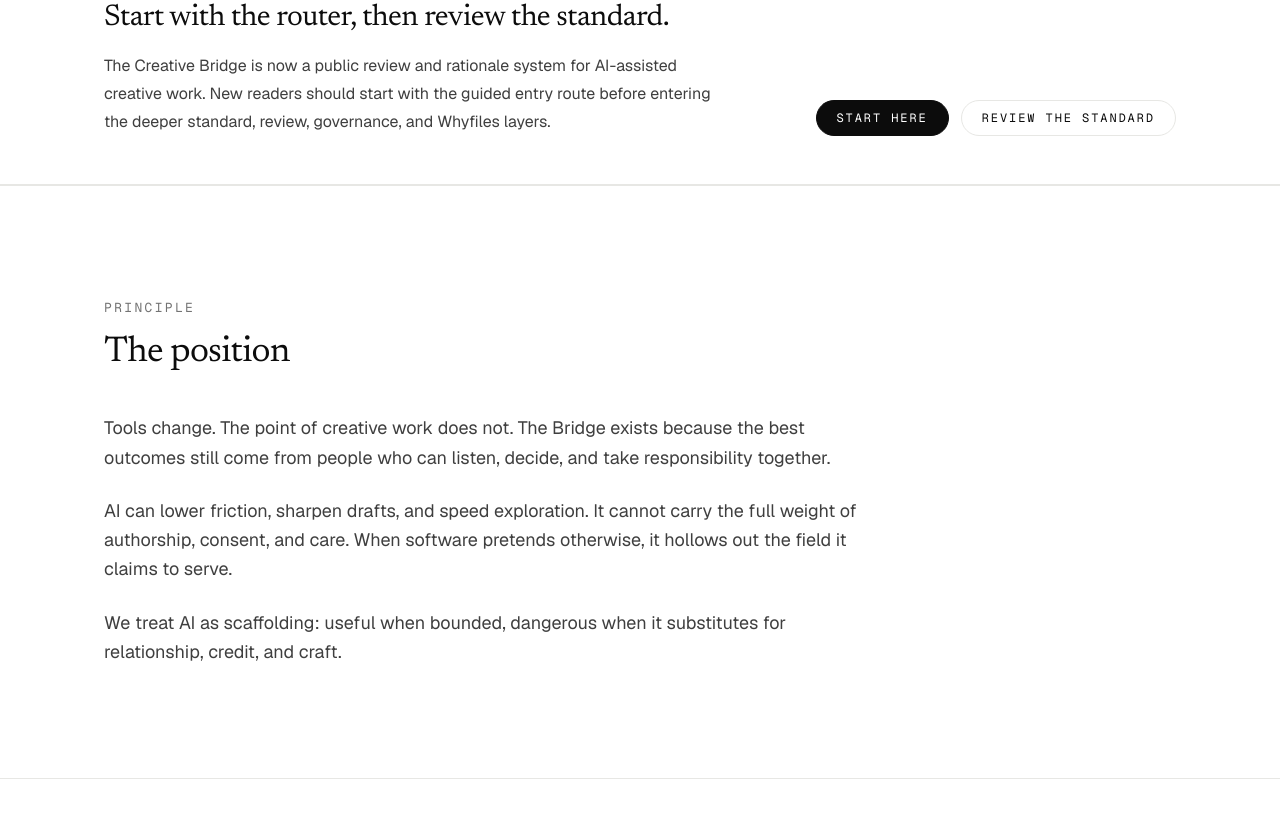
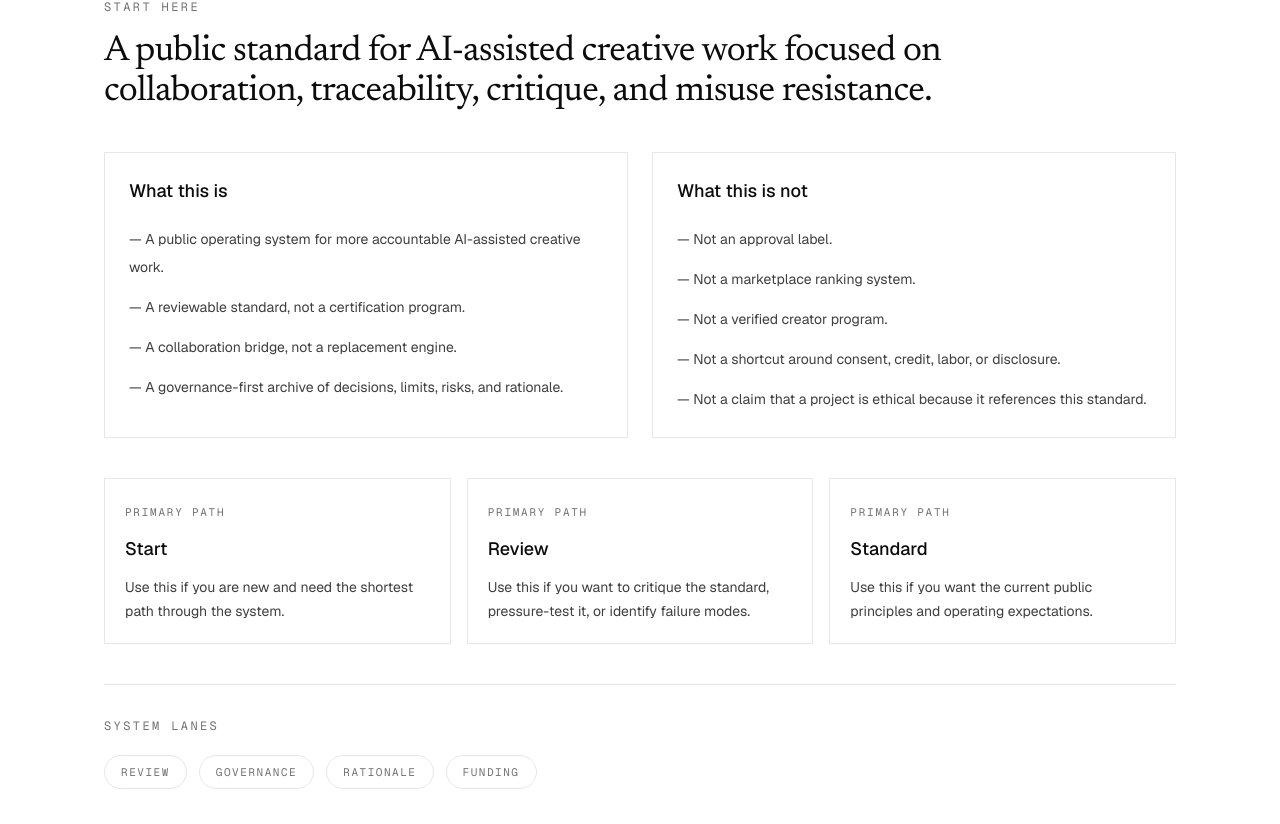
Before and after one commit to zacharymplace/creative-bridge, a Next.js app: page / in a window 1280 px wide. Shown: the part 676-1500 px from the top of the page. Built offline with nearby package versions, Linux system fonts and the light colour scheme.

Commit message:
Add next frontier narrative hierarchy

```diff
--- a/package.json
+++ b/package.json
@@ -1,6 +1,6 @@
 {
   "name": "creative-bridge",
-  "version": "3.11.0",
+  "version": "3.12.0",
   "private": true,
   "scripts": {
     "prebuild": "node scripts/sync-public-assets.mjs",
--- a/scripts/qa-static-export.mjs
+++ b/scripts/qa-static-export.mjs
@@ -70,6 +70,8 @@ const requiredFiles = [
   "docs/releases/v3.9.0.md",
   "docs/releases/v3.10.0.md",
   "docs/releases/v3.11.0.md",
+  "docs/releases/v3.12.0.md",
+  "docs/system/narrative-hierarchy.md",
   "docs/system/public-nav-compression.md",
   "docs/system/navigation-and-system-coherence.md",
   "system-coherence.html",
--- a/scripts/sync-public-assets.mjs
+++ b/scripts/sync-public-assets.mjs
@@ -62,6 +62,8 @@ const markdownFiles = [
   "releases/v3.9.0.md",
   "releases/v3.10.0.md",
   "releases/v3.11.0.md",
+  "releases/v3.12.0.md",
+  "system/narrative-hierarchy.md",
   "system/public-nav-compression.md",
   "system/navigation-and-system-coherence.md",
   "business/donation-launch-readiness-review.md",
--- a/src/components/landing/LandingPage.tsx
+++ b/src/components/landing/LandingPage.tsx
@@ -5,6 +5,7 @@ import { HeroSection } from "./HeroSection";
 import { HowSection } from "./HowSection";
 import { ManifestoSection } from "./ManifestoSection";
 import { MobileNav } from "./MobileNav";
+import { NextFrontierSection } from "./NextFrontierSection";
 import { PositionSection } from "./PositionSection";
 import { ProblemSection } from "./ProblemSection";
 import { SiteFooter } from "./SiteFooter";
@@ -24,6 +25,7 @@ export function LandingPage() {
       </a>
       <HeroSection />
       <MobileNav />
+      <NextFrontierSection />
       <StartHereSection />
       <main>
         <PositionSection />
--- /dev/null
+++ b/src/components/landing/NextFrontierSection.tsx
@@ -0,0 +1,81 @@
+import Link from "next/link";
+
+import { narrativeHierarchy } from "@/content/next-frontier/narrative-hierarchy";
+
+export function NextFrontierSection() {
+  return (
+    <section className="border-y border-[var(--cb-border)] bg-[var(--cb-surface)]">
+      <div className="cb-container py-16 sm:py-20">
+        <p className="font-mono text-[12px] uppercase tracking-[0.2em] text-[var(--cb-muted)]">
+          Start here
+        </p>
+
+        <h2 className="cb-display mt-4 max-w-4xl text-3xl tracking-tight text-[var(--cb-ink)] sm:text-4xl">
+          {narrativeHierarchy.thesis}
+        </h2>
+
+        <div className="mt-10 grid gap-6 lg:grid-cols-2">
+          <div className="border border-[var(--cb-border)] bg-white p-6">
+            <h3 className="text-lg font-medium text-[var(--cb-ink)]">
+              What this is
+            </h3>
+            <ul className="mt-5 space-y-3 text-sm leading-7 text-[var(--cb-body)]">
+              {narrativeHierarchy.whatThisIs.map((item) => (
+                <li key={item}>— {item}</li>
+              ))}
+            </ul>
+          </div>
+
+          <div className="border border-[var(--cb-border)] bg-white p-6">
+            <h3 className="text-lg font-medium text-[var(--cb-ink)]">
+              What this is not
+            </h3>
+            <ul className="mt-5 space-y-3 text-sm leading-7 text-[var(--cb-body)]">
+              {narrativeHierarchy.whatThisIsNot.map((item) => (
+                <li key={item}>— {item}</li>
+              ))}
+            </ul>
+          </div>
+        </div>
+
+        <div className="mt-10 grid gap-4 md:grid-cols-3">
+          {narrativeHierarchy.entryPaths.map((path) => (
+            <Link
+              key={path.href}
+              href={path.href}
+              className="block border border-[var(--cb-border)] bg-white p-5 underline-offset-4 hover:underline"
+            >
+              <span className="font-mono text-[11px] uppercase tracking-[0.16em] text-[var(--cb-muted)]">
+                Primary path
+              </span>
+              <h3 className="mt-3 text-lg font-medium text-[var(--cb-ink)]">
+                {path.title}
+              </h3>
+              <p className="mt-3 text-sm leading-6 text-[var(--cb-body)]">
+                {path.body}
+              </p>
+            </Link>
+          ))}
+        </div>
+
+        <div className="mt-10 border-t border-[var(--cb-border)] pt-8">
+          <h3 className="font-mono text-[12px] uppercase tracking-[0.2em] text-[var(--cb-muted)]">
+            System lanes
+          </h3>
+          <div className="mt-5 flex flex-wrap gap-3">
+            {narrativeHierarchy.systemLanes.map((lane) => (
+              <Link
+                key={lane.href}
+                href={lane.href}
+                className="rounded-full border border-[var(--cb-border)] bg-white px-4 py-2 font-mono text-[11px] uppercase tracking-[0.14em] text-[var(--cb-muted)] underline-offset-4 hover:underline"
+                title={lane.body}
+              >
+                {lane.title}
+              </Link>
+            ))}
+          </div>
+        </div>
+      </div>
+    </section>
+  );
+}
--- /dev/null
+++ b/src/content/next-frontier/narrative-hierarchy.ts
@@ -0,0 +1,58 @@
+export const narrativeHierarchy = {
+  title: "Next Frontier",
+  version: "3.12.0",
+  thesis:
+    "A public standard for AI-assisted creative work focused on collaboration, traceability, critique, and misuse resistance.",
+  whatThisIs: [
+    "A public operating system for more accountable AI-assisted creative work.",
+    "A reviewable standard, not a certification program.",
+    "A collaboration bridge, not a replacement engine.",
+    "A governance-first archive of decisions, limits, risks, and rationale.",
+  ],
+  whatThisIsNot: [
+    "Not an approval label.",
+    "Not a marketplace ranking system.",
+    "Not a verified creator program.",
+    "Not a shortcut around consent, credit, labor, or disclosure.",
+    "Not a claim that a project is ethical because it references this standard.",
+  ],
+  entryPaths: [
+    {
+      title: "Start",
+      href: "/start",
+      body: "Use this if you are new and need the shortest path through the system.",
+    },
+    {
+      title: "Review",
+      href: "/review",
+      body: "Use this if you want to critique the standard, pressure-test it, or identify failure modes.",
+    },
+    {
+      title: "Standard",
+      href: "/standard",
+      body: "Use this if you want the current public principles and operating expectations.",
+    },
+  ],
+  systemLanes: [
+    {
+      title: "Review",
+      href: "/review",
+      body: "Public critique, intake, reviewer briefs, response logs, and feedback seeds.",
+    },
+    {
+      title: "Governance",
+      href: "/governance",
+      body: "Misuse resistance, incentive drift, stress tests, abuse cases, and operating-system boundaries.",
+    },
+    {
+      title: "Rationale",
+      href: "/whyfiles",
+      body: "Whyfiles, rejected patterns, trust-layer reasoning, and traceable decision logic.",
+    },
+    {
+      title: "Funding",
+      href: "/funding",
+      body: "Donation readiness, supporter copy, sponsor terms, recognition boundaries, and launch gates.",
+    },
+  ],
+} as const;
```
Also changed, not shown: 2 other files (tests, documents, lock files or other folders).
